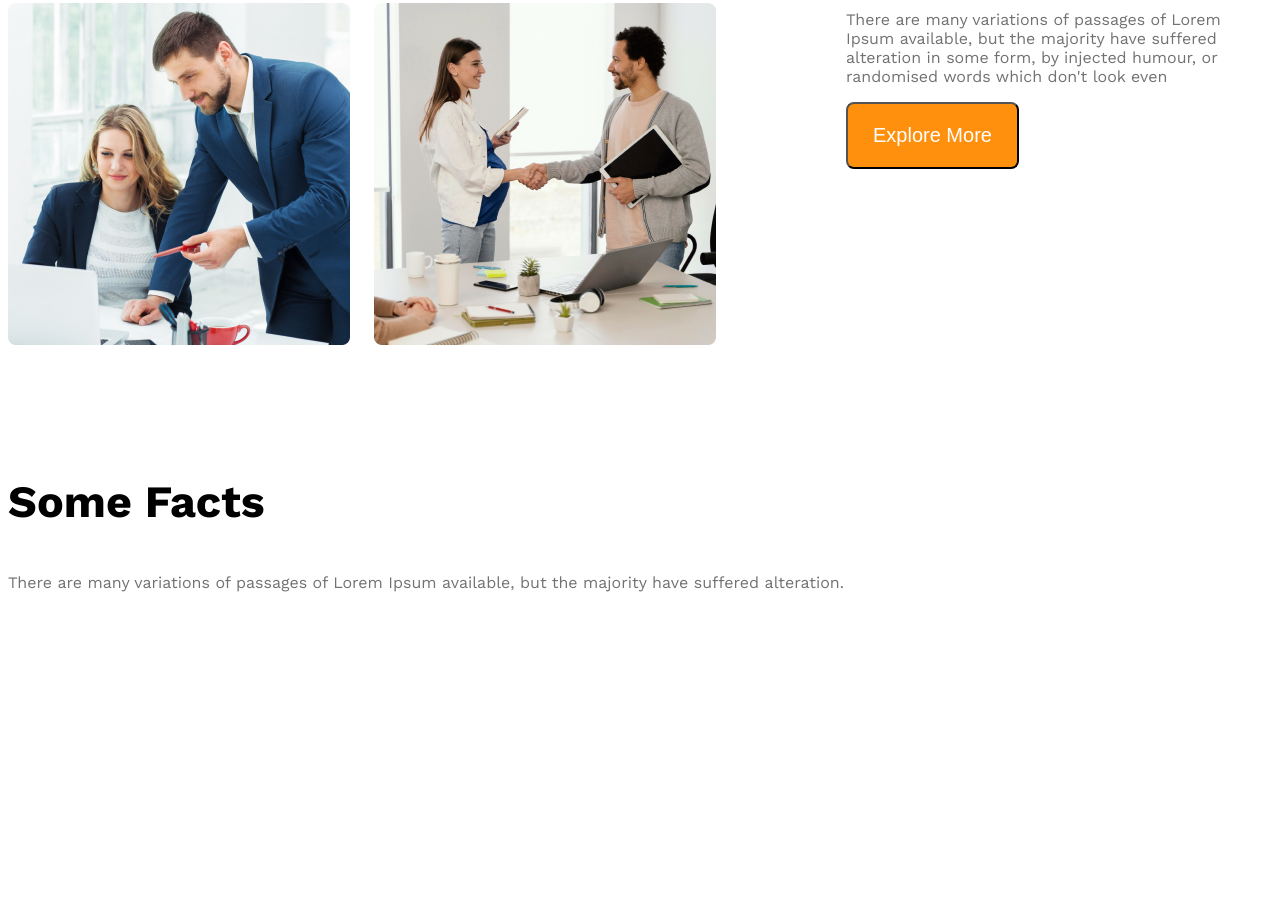
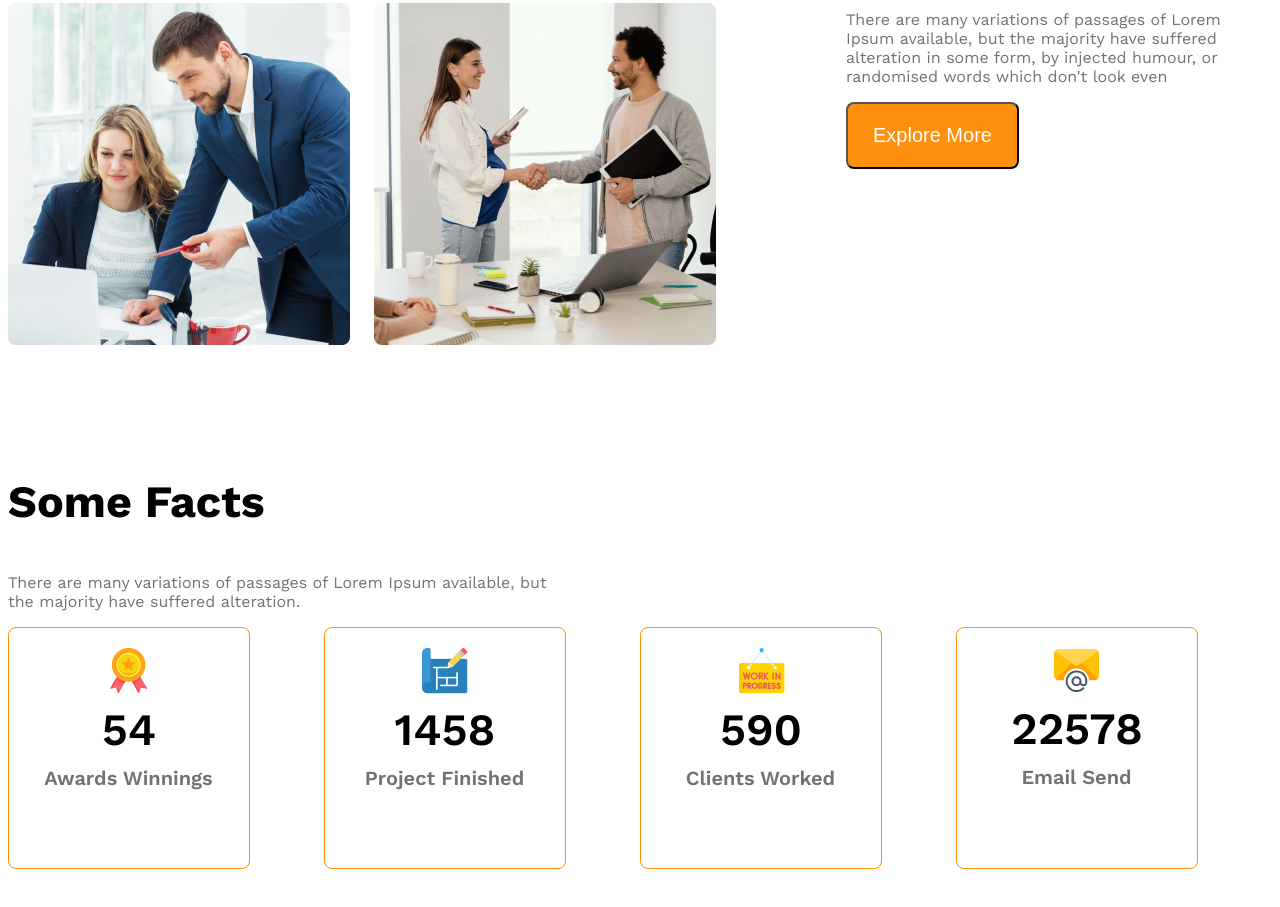
Before and after one commit to emon544954/g3-architects-website, a plain HTML site: page index.html in a window 1280 px wide. Shown: the part 1524-2431 px from the top of the page. Before the commit the page ends 2405 px from the top, so only its background shows below. Drawn offline with nearby package versions, Linux system fonts and the light colour scheme.

Commit message:
fact section complete commit

```diff
--- a/index.html
+++ b/index.html
@@ -50,29 +50,38 @@
       <!-- team section feature will enjoy -->
        <section>
         <h3 class="section-title">Some Facts</h3>
-        <p class="text-light-gray">There are many variations of passages of Lorem Ipsum available, but the majority have suffered alteration.</p>
+        <p class="text-light-gray fact-description">There are many variations of passages of Lorem Ipsum available, but the majority have suffered alteration.</p>
         <div class="facts-container">
-            <!-- .fact*4>img.fact-icon+h4.fact-number+h5.fact-name -->
-            <div class="fact">
-                <img src="" alt="" class="fact-icon">
-                <h4 class="fact-number"></h4>
-                <h5 class="fact-name"></h5>
+            <!-- .fact-card*4>img.fact-icon+h4.fact-number+h5.fact-name -->
+            <div class="fact-card display-flex">
+               <div >
+                <img src="images/icons/ribon.png" alt="" class="fact-icon">
+                <h4 class="fact-number">54</h4>
+                <h5 class="fact-name">Awards Winnings</h5>
+               </div>
             </div>
-            <div class="fact">
-                <img src="" alt="" class="fact-icon">
-                <h4 class="fact-number"></h4>
-                <h5 class="fact-name"></h5>
+            <div class="fact-card display-flex">
+               <div>
+                <img src="images/icons/projects.png" alt="" class="fact-icon">
+                <h4 class="fact-number">1458</h4>
+                <h5 class="fact-name">Project Finished</h5>
+               </div>
             </div>
-            <div class="fact">
-                <img src="" alt="" class="fact-icon">
-                <h4 class="fact-number"></h4>
-                <h5 class="fact-name"></h5>
+            <div class="fact-card display-flex">
+               <div>
+                <img src="images/icons/customers.png" alt="" class="fact-icon">
+                <h4 class="fact-number">590</h4>
+                <h5 class="fact-name">Clients Worked</h5>
+               </div>
             </div>
-            <div class="fact">
-                <img src="" alt="" class="fact-icon">
-                <h4 class="fact-number"></h4>
-                <h5 class="fact-name"></h5>
+            <div class="fact-card display-flex">
+               <div>
+                <img src="images/icons/email.png" alt="" class="fact-icon">
+                <h4 class="fact-number">22578</h4>
+                <h5 class="fact-name">Email Send</h5>
+               </div>
             </div>
+
 
         </div>
 
--- a/styles/architecs.css
+++ b/styles/architecs.css
@@ -107,6 +107,35 @@
     color: #FF900E;
     font-weight: bold;
 }
+/* some card related style */
+.facts-container{
+    display: grid;
+    grid-template-columns: repeat(4,1fr);
+}
+.fact-card{
+    border: 1px solid #FF900E;
+    width: 240px;
+    height: 240px;
+    border-radius: 8px;
+    align-items: center;
+    text-align: center;
+    justify-content: center;
+}
+.fact-number{
+    font-size: 2.8rem;
+    font-weight: 600;
+    margin-top: 5px;
+    margin-bottom: 10px;
+}
+.fact-description{
+    max-width: 540px;
+}
+.fact-name{
+    font-size: 1.25rem;
+    font-weight: 600;
+    color: #727272;
+    margin: 5px 36px 59px 35px;
+}
 /* responsive media query */
 @media screen and (max-width:576px) {
     .navbar, .nav-links, .teams{
```
